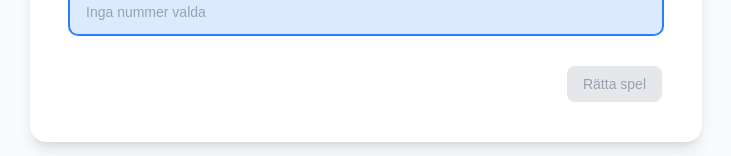
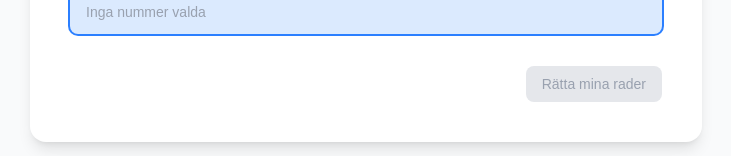
Before and after one commit to rutbergphilip/svs-frontend-code-test, a Next.js app: page / in a window 1280 px wide. Shown: the part 584-740 px from the top of the page, without its empty margins (274-1005 px from the left). Built offline with nearby package versions, Linux system fonts and the light colour scheme.

Commit message:
korrekt text

```diff
--- a/app/components/game/GradeButton.tsx
+++ b/app/components/game/GradeButton.tsx
@@ -32,7 +32,7 @@ export function GradeButton() {
         aria-busy={isLoading}
         className='bg-green-700 text-white hover:bg-green-800'
       >
-        {isLoading ? 'Rättar...' : 'Rätta spel'}
+        {isLoading ? 'Rättar...' : 'Rätta mina rader'}
       </Button>
       {error && (
         <p role='alert' className='text-sm text-red-500'>
```
